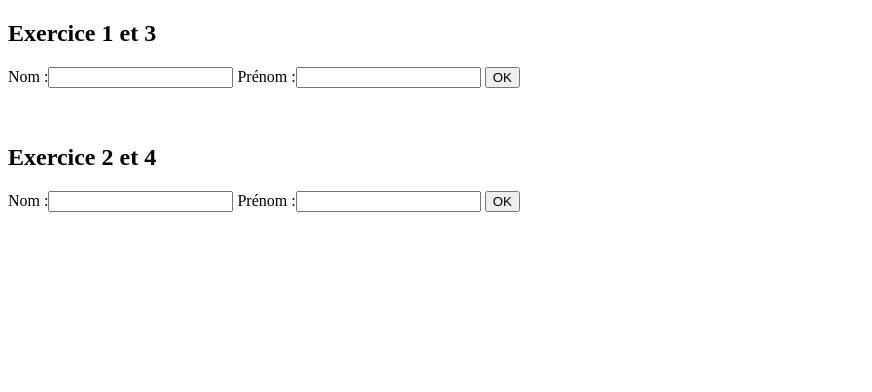
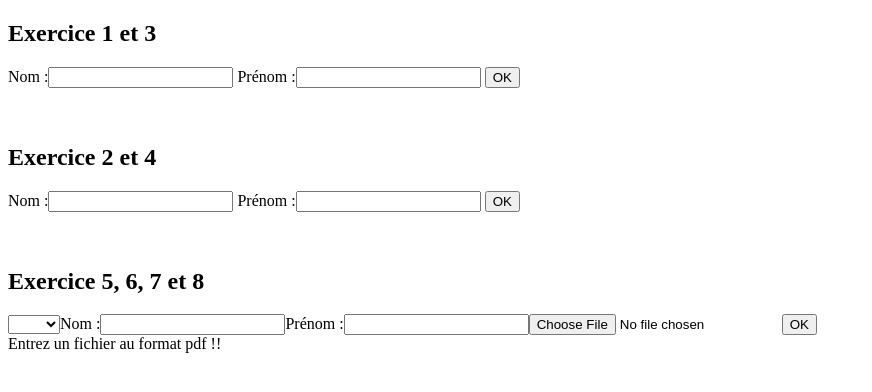
Before and after one commit to Vanoux/php-exercises, a PHP site: page / in a window 1280 px wide. Shown: the top 392 px of the page, without its empty margins (0-872 px from the left). Run offline with PHP 8.4, Linux system fonts and the light colour scheme; data that the repository does not hold is empty.

Commit message:
Exo Form php

```diff
--- a/4_ParamUrl/index1.php
+++ b/4_ParamUrl/index1.php
@@ -15,7 +15,7 @@ index1.php?nom=Nemare&prenom=Jean -->
 <h1>Exo 1 ParamUrl</h1>
 
 <?php
-//isset() = Détermine si une variable est définie et est différente de NULL
+//isset() = Détermine si une variable ou élément de tableau est existant et est différente de NULL
 if (isset($_GET["nom"], $_GET["prenom"])){
     echo "Bonjour " . $_GET["nom"] . " " . $_GET["prenom"] . "!";
 } else {
--- a/5_Form/index.php
+++ b/5_Form/index.php
@@ -17,11 +17,13 @@ Ce formulaire doit rediriger vers la page user.php avec la méthode GET
 
 Exo 3 = Avec le formulaire de l'exercice 1, afficher dans la page user.php les données du formulaire transmis.
 -->
+<div>
 <form action="user.php" method="GET">
     <label>Nom :</label><input type="text" name="nom"/>
     <label>Prénom :</label><input type="text" name="prenom"/>
     <input type="submit" value="OK">
 </form>
+</div>
 
 
 <br><br>
@@ -34,11 +36,67 @@ Ce formulaire doit rediriger vers la page user.php avec la méthode POST
 
 Exo 4 = Avec le formulaire de l'exercice 2, afficher dans la page user.php les données du formulaire transmises.
 -->
+<div>
 <form action="user.php" method="POST">
     <label>Nom :</label><input type="text" name="nom"/>
     <label>Prénom :</label><input type="text" name="prenom"/>
     <input type="submit" value="OK">
 </form>
+</div>
+
+
+<br><br>
+
+
+<h2>Exercice 5, 6, 7 et 8</h2>
+<!--
+Créer un formulaire sur la page index.php avec :
+
+Une liste déroulante pour la civilité (Mr ou Mme)
+Un champ texte pour le nom
+Un champ texte pour le prénom
+
+Ce formulaire doit rediriger vers la page index.php.
+Vous avez le choix de la méthode.
+-->
+
+<?php
+// EXO 6 : Avec le formulaire de l'exercice 5, Si des données sont passées en POST ou en GET,
+// le formulaire ne doit pas être affiché. Par contre les données transmises doivent l'être.
+// Dans le cas contraire, c'est l'inverse.
+// Utiliser qu'une seule page.
+
+// EXO 7 : Au formulaire de l'exercice 5, ajouter un champ d'envoi de fichier.
+// Afficher en plus de ce qui est demandé à l'exercice 6, le nom et l'extension du fichier.
+
+// EXO 8 : Sur le formulaire de l'exercice 6, en plus de ce qui est demandé sur les exercices précédent,
+// vérifier que le fichier transmis est bien un fichier pdf.
+
+ if (isset($_POST['civilite'], $_POST['nom'], $_POST['prenom'], $_POST['fichier'])){
+    echo "Vous êtes " . $_POST['civilite'] . " " . $_POST['nom'] . " " . $_POST['prenom'] . " Et votre fichier est : " . $_POST['fichier'] . "\n" ;
+ } else {
+     echo "<form action='index.php' method='POST'>";
+     echo "<select name='civilite' size='1'><option></option><option>Mr</option><option>Mme</option></select>";
+     echo "<label>Nom :</label><input type='text'required name='nom' />";
+     echo "<label>Prénom :</label><input type='text' required name='prenom'/>";
+     echo "<input type='file' name='fichier'/>";
+     echo "<input type='submit' value='OK'/>";
+     echo "</form>";
+}
+
+
+if (strpos($_POST['fichier'], '.pdf') == true){
+    echo "Votre fichier est bien en pdf ! ";
+} else {
+    echo "Entrez un fichier au format pdf !! ";
+}
+// $pathInfo = pathinfo($_POST['fichier']);
+// if ($pathInfo['extension'] === ".pdf"){
+//     echo 'Extension : ' . $pathInfo;
+// } else {
+//     echo "Mauvaise extension !";
+// }
+?>
 
 
 </body>
--- a/5_Form/user.php
+++ b/5_Form/user.php
@@ -7,3 +7,5 @@ echo "Méthode GET = Nom : " . $_GET["nom"] . " & Prenom : " . $_GET["prenom"] .
 <?php
 echo "Méthode POST = Nom : " . $_POST["nom"] . " & Prenom : " . $_POST["prenom"] . "\n";
 ?>
+
+<h2>Exercice 5</h2>
```
